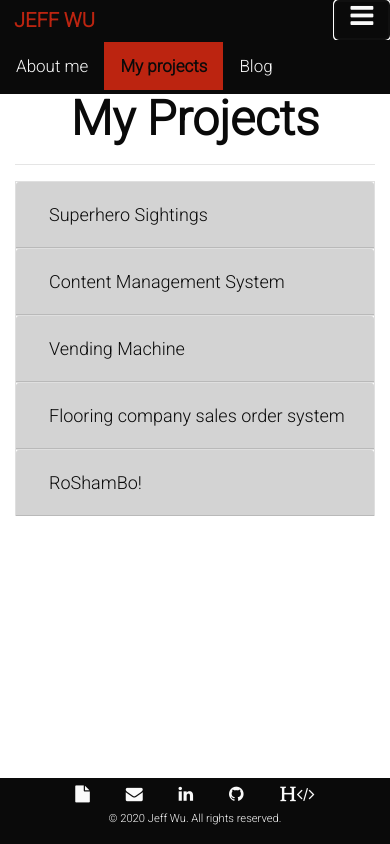
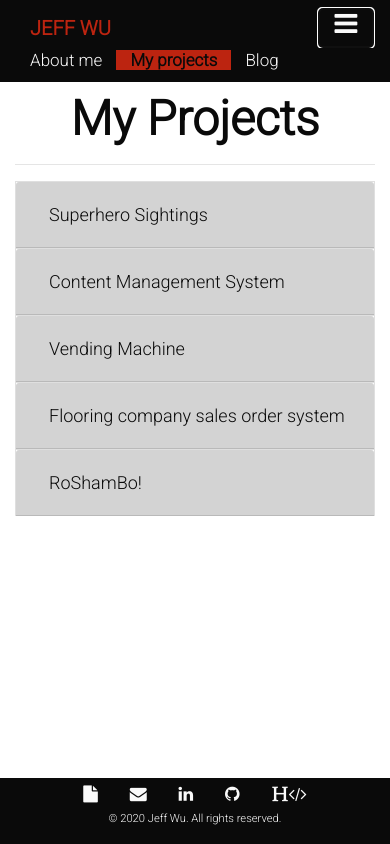
Before and after one commit to JeffWu06/JeffWu06.github.io, a plain HTML site: page projects.html in a window 390 px wide. Both pictures are taken after a click on the button 362 px from the left and 20 px from the top of the page. Drawn offline with nearby package versions, Linux system fonts and the light colour scheme.

Commit message:
Revise styling to eliminate hitch when expanding navbar on small screen.

```diff
--- a/projects.html
+++ b/projects.html
@@ -21,15 +21,15 @@
   </head>
 
   <body>
-     <nav class="navbar fixed-top navbar-expand-lg">
+     <nav class="navbar fixed-top navbar-expand-md">
        <div class="container">
           <div class="navbar-brand">
              <a href="index.html" class="active"><b>JEFF WU</b></a>
           </div>
-          <button class="navbar-toggler ml-auto custom-toggler" type="button" data-toggle="collapse" data-target="#mainMenu" aria-controls="mainMenu" aria-expanded="false" aria-label="Toggle navigation">
+          <button class="navbar-toggler" type="button" data-toggle="collapse" data-target="#mainMenu">
              <span class="navbar-toggler-icon"><i class="fa fa-bars fa-lg" aria-hidden="true"></i></span>
           </button>
-          <div class="collapse navbar-collapse" id="mainMenu">
+          <div class="collapse navbar-collapse justify-content-end" id="mainMenu">
              <a href="about.html">About me</a>
              <a href="projects.html" class="active">My projects</a>
              <a href="blog.html">Blog</a>
--- a/styles/main.css
+++ b/styles/main.css
@@ -29,7 +29,6 @@ header {
    align: right;
    overflow: hidden;
    background-color: #0A0A0A;
-   padding: 0px;
    font-size: 0;
    width:100%;
    position:fixed;
@@ -38,31 +37,10 @@ header {
 }
 
 #mainMenu {
-   align: right;
    overflow: hidden;
    background-color: #0A0A0A;
-   padding: 14px 0px 14px 0px;
+   padding 14px;
    font-size: 0;
-   /* width:100%;
-   position:fixed;
-   top: 0;
-   left: 0px; */
-}
-
-.navbar-header {
-   align: left;
-   overflow: hidden;
-   background-color: #0A0A0A;
-   padding: 14px 0px 14px 0px;
-   font-size: 0;
-   /* width:100%;
-   position:fixed;
-   top: 0;
-   left: 0px; */
-}
-
-.bottomnav {
-   padding: 4px 8px 4px 8px;
 }
 
 .navbar-brand a {
@@ -79,7 +57,8 @@ header {
   float: none;
   color: #FAFAFA;
   text-align: center;
-  padding: 14px 16px;
+  padding-left: 14px;
+  padding-right: 14px;
   text-decoration: none;
   font-size: 17px;
 }
@@ -94,6 +73,10 @@ header {
   background-color: #BC2410;
   color: #0A0A0A;
   font-weight: bold;
+}
+
+.bottomnav {
+   padding: 4px 8px 4px 8px;
 }
 
 i {
```
Also changed, not shown: about.html (+3 -3 lines), blog.html (+2 -2 lines), index.html (+2 -2 lines).
